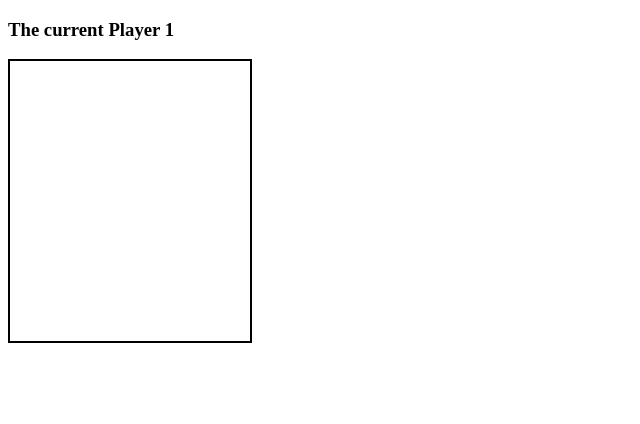
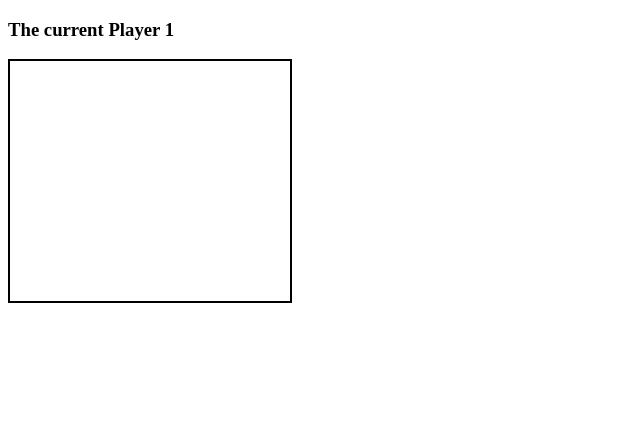
Before and after one commit to bernardphua/connectfour, a plain HTML site: page index.html in a window 1280 px wide. Shown: the whole page, without its empty margins (0-640 px from the left). Drawn offline with Linux system fonts and the light colour scheme.

Commit message:
Fix some bugs on the layout causing winingArray error

```diff
--- a/app.js
+++ b/app.js
@@ -11,7 +11,7 @@ for (var i = 0, len = squares.length; i < len; i++) {
         //add an onclick to each square in your grid
         squares[i].onclick = function () {
             //if the square below your current square is taken, you can go ontop of it
-            if (squares[index + 6].classList.contains('taken') &&
+            if (squares[index + 7].classList.contains('taken') &&
                 !squares[index].classList.contains('taken') &&
                 result.textContent.length === 0) {
                 if (currentPlayer === 1) {
--- a/style.css
+++ b/style.css
@@ -2,8 +2,8 @@
     border: 2px solid;
     display: flex;
     flex-wrap: wrap;
-    height: 280px;
-    width: 240px;
+    height: 240px;
+    width: 280px;
     align-items: center;
     justify-items: center;
 }
```
